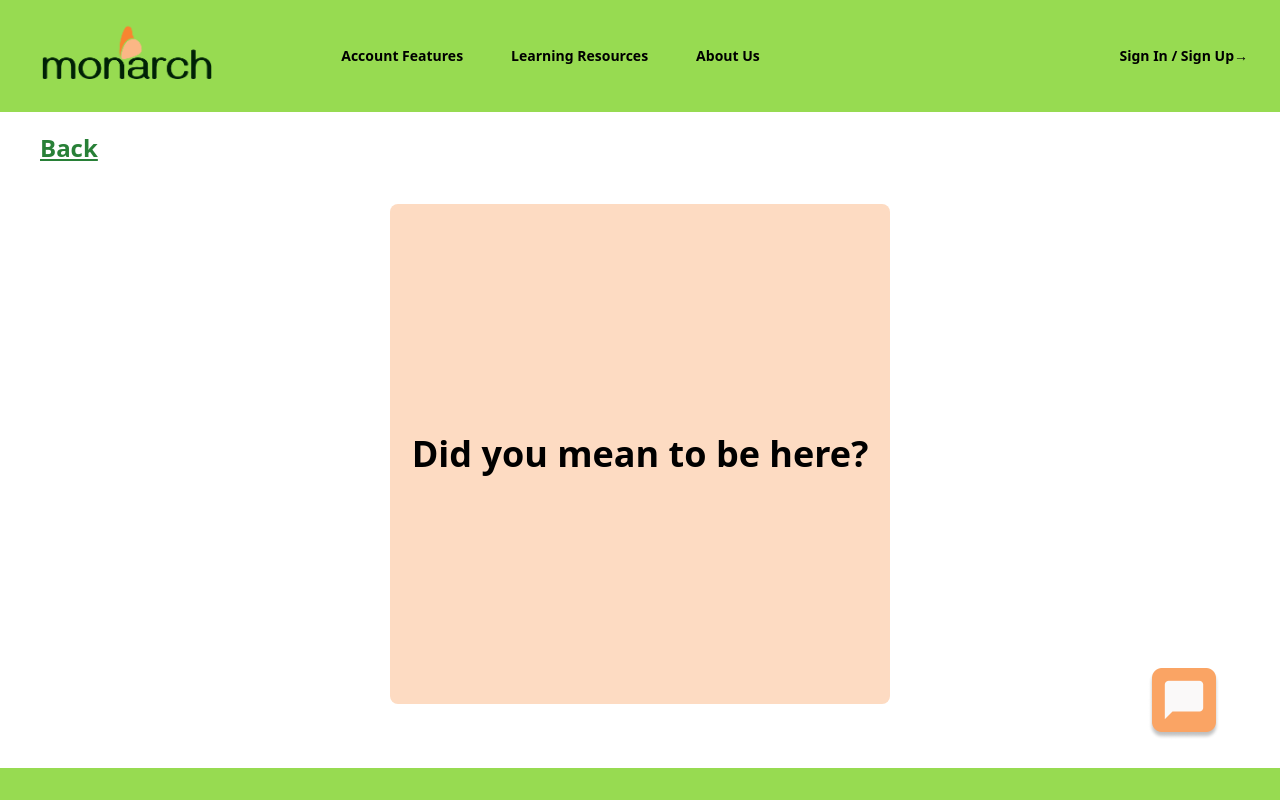
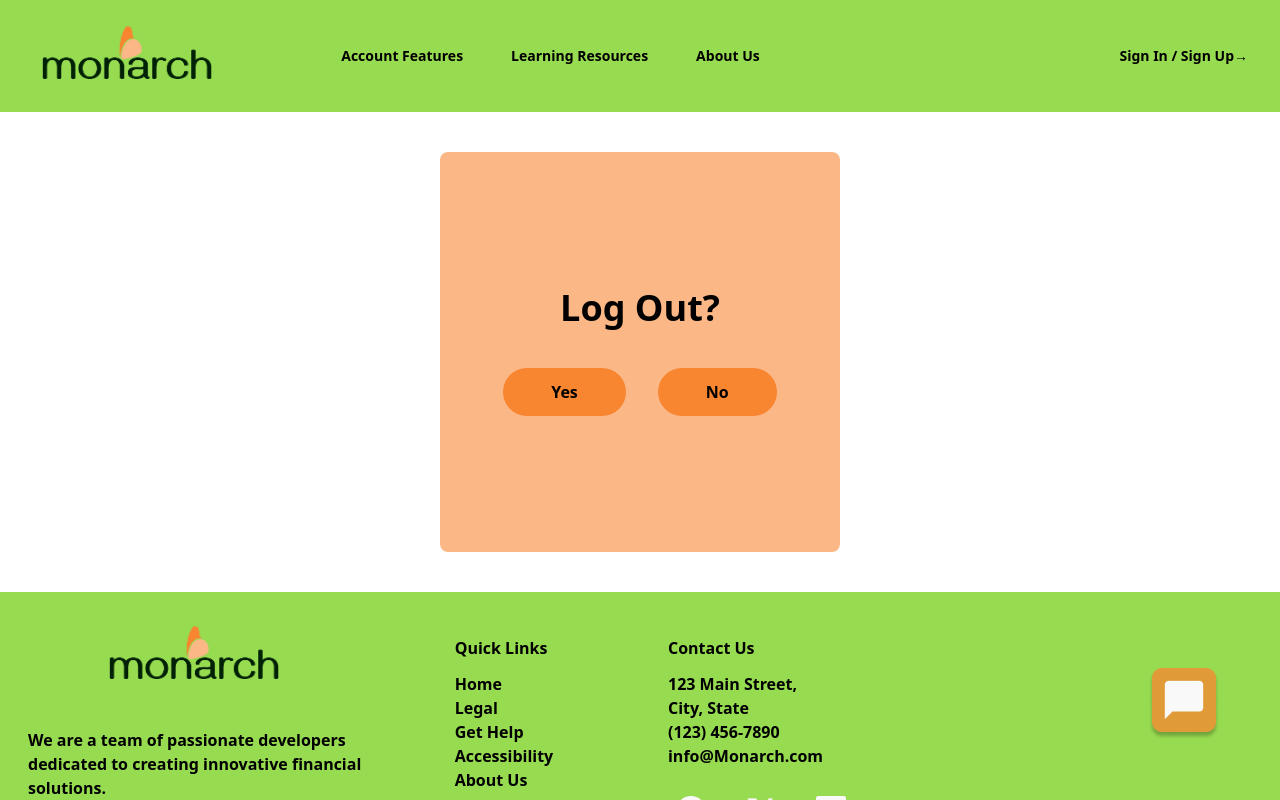
Before and after one commit to aabusaif8/Hackathon--Team2-V2, a React (Create React App) app: page /1/logout in a window 1280 px wide. Before the commit this address led to /badroute. Shown: the top 800 px of the page. Built offline with nearby package versions, Linux system fonts and the light colour scheme; no server answers.

Commit message:
fixing stuck routing after login

```diff
--- a/src/App.js
+++ b/src/App.js
@@ -54,8 +54,6 @@ function App() {
           <Routes>
             <Route path="/*" element={<LandingPage />} />
             <Route path="/badroute" element={<BadRoute />} />
-
-            <Route element={<ProtectedRoute />}>
             <Route path="/:userId/dashboard" element={<Dashboard />} />
             <Route path="/:userId/myaccount" element={<MyAccount />} />
             <Route path="/:userId/signup/proceed/terms/choose-account-type" element={<ChooseInvestAccount />} />
@@ -71,9 +69,6 @@ function App() {
             <Route path="/:userId/signup/proceed" element={<SignUpProceed />} />
             <Route path="/:userId/signup/proceed/terms" element={<SignUpTerms />} />
             <Route path="/:userId/logout" element={<LogoutPage />} />
-              <Route path="/:userId/confirmlogout" element={<ConfirmLogout />} />
-            </Route>
-
             <Route path="/learning-resources" element={<LearningResources />} />
             <Route path="/learning-resources-article1" element={<Article1 />} />
             <Route path="/learning-resources-article2" element={<Article2 />} />
@@ -90,6 +85,7 @@ function App() {
             <Route path="/signin" element={<SignIn />} />
             <Route path="/signup" element={<SignUp />} />
             <Route path="/newsign" element={<NewSignPage />} />
+            <Route path="/confirmlogout" element={<ConfirmLogout />} />
           </Routes>
         </BrowserRouter>
 
--- a/src/account/BadRoute.js
+++ b/src/account/BadRoute.js
@@ -13,9 +13,9 @@ const BadRoute = () => {
     <div>
       <Navbar />
       <div>
-        <Link onClick={handleGoBack}>
+        <Link to="/">
           <button className="text-dark-green text-2xl font-semibold mt-5 ml-10 underline">
-            Back
+            Take me somewhere safe...
           </button>
         </Link>
       </div>
--- a/src/pages/LogoutPage.js
+++ b/src/pages/LogoutPage.js
@@ -21,7 +21,7 @@ const LogoutPage = () => {
         </div>
 
         <div className="flex justify-center space-x-4 sm:space-x-8">
-          <Link to={`/${userId}/confirmlogout`}>
+          <Link to={`/confirmlogout`}>
             <button onClick={logout} className="bg-[#F88530] text-black py-2 sm:py-3 px-6 sm:px-12 rounded-full font-semibold">
               Yes
             </button>
```
Lines whose indentation alone changed are shown as unchanged.
